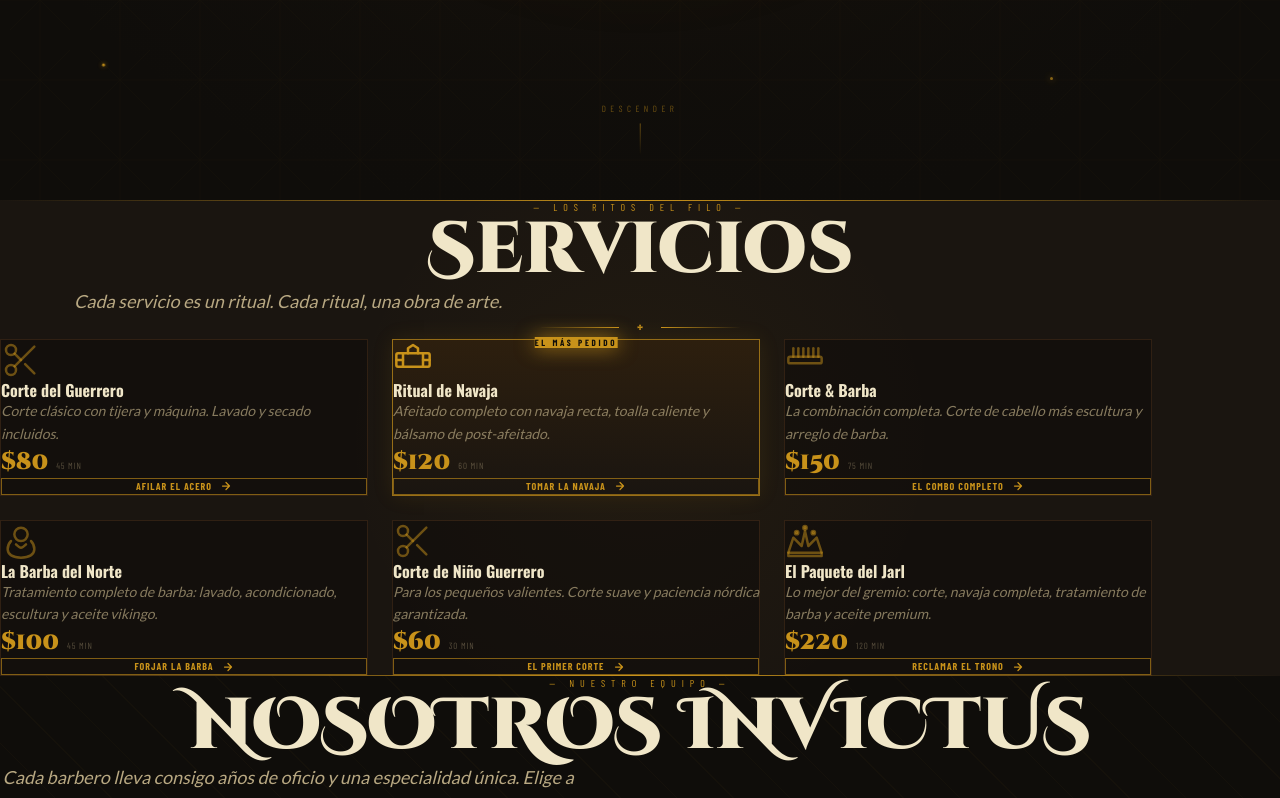
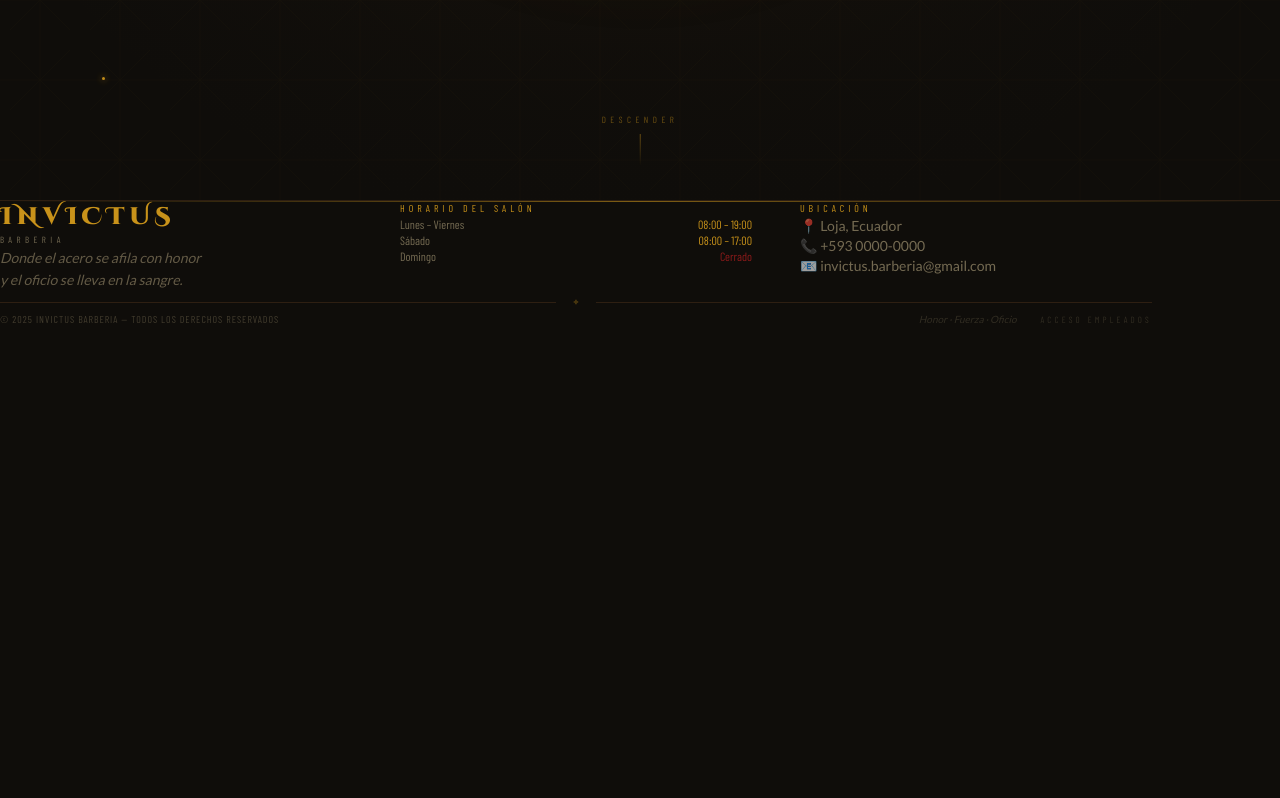
Before and after one commit to mengjota/vikingos, a Next.js app: page / in a window 1280 px wide. Shown: the part 600-1398 px from the top of the page. After the commit the page ends 927 px from the top, so only its background shows below. Built offline with nearby package versions, Linux system fonts and the light colour scheme; a web font is replaced by a local one.

Commit message:
Chore: ocultar Servicios y Nosotros de la landing page

```diff
--- a/src/app/page.tsx
+++ b/src/app/page.tsx
@@ -7,8 +7,8 @@ export default function Home() {
   return (
     <main>
       <Hero />
-      <Servicios />
-      <ElGremio />
+      {/* <Servicios /> */}
+      {/* <ElGremio /> */}
       <Footer />
     </main>
   );
```
